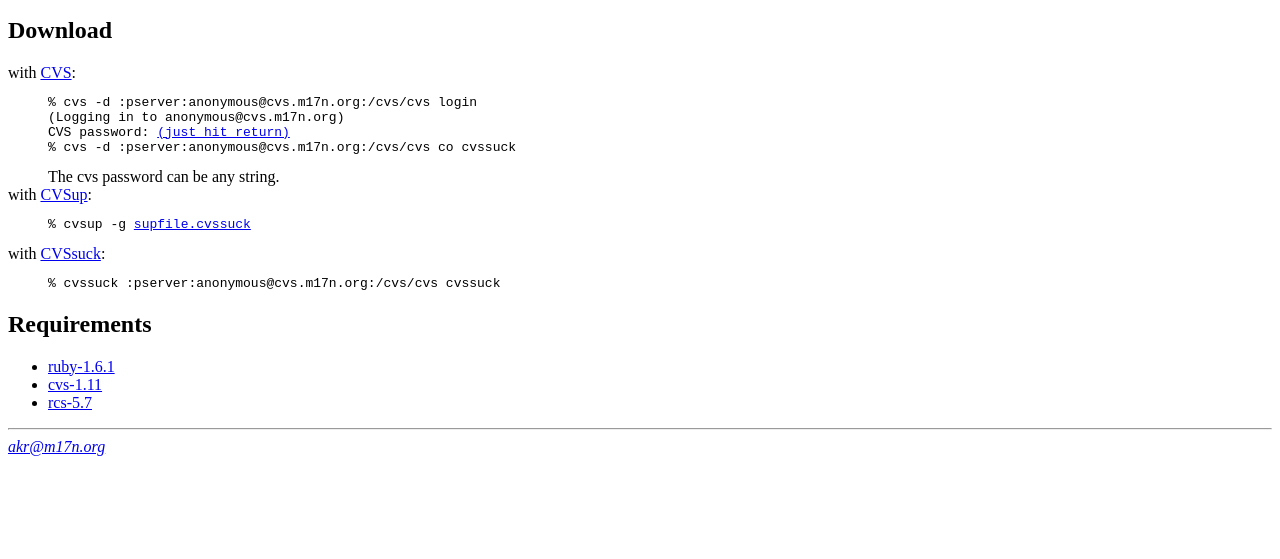
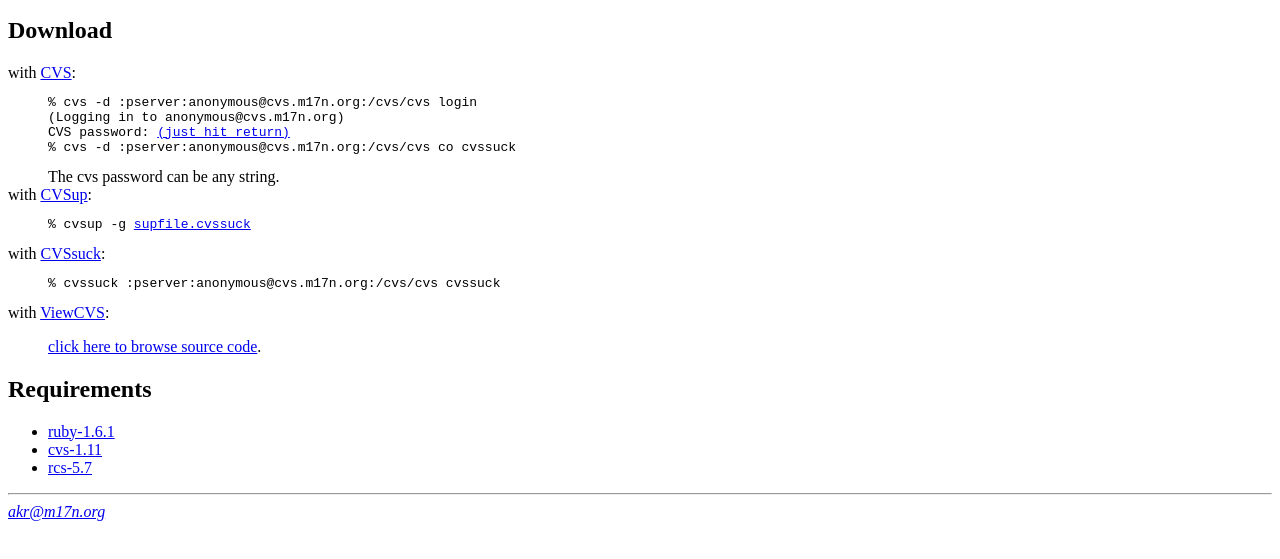
Before and after one commit to grawity/cvssuck, a plain HTML site: page www/index.html in a window 1280 px wide. Shown: the part 163-722 px from the top of the page. Drawn offline with Linux system fonts and the light colour scheme.

Commit message:
add link to browse source code by ViewCVS.

```diff
--- a/www/index.html
+++ b/www/index.html
@@ -45,6 +45,9 @@
 </pre>
 </dd>
 
+<dt>with <a href="http://www.lyra.org/viewcvs/">ViewCVS</a>:</dt>
+<dd><p><a href="http://cvs.m17n.org/cgi-bin/viewcvs/cvssuck/?cvsroot=cvs">click here to browse source code</a>.</p></dd>
+
 </dl>
 
 <h2>Requirements</h2>
```
